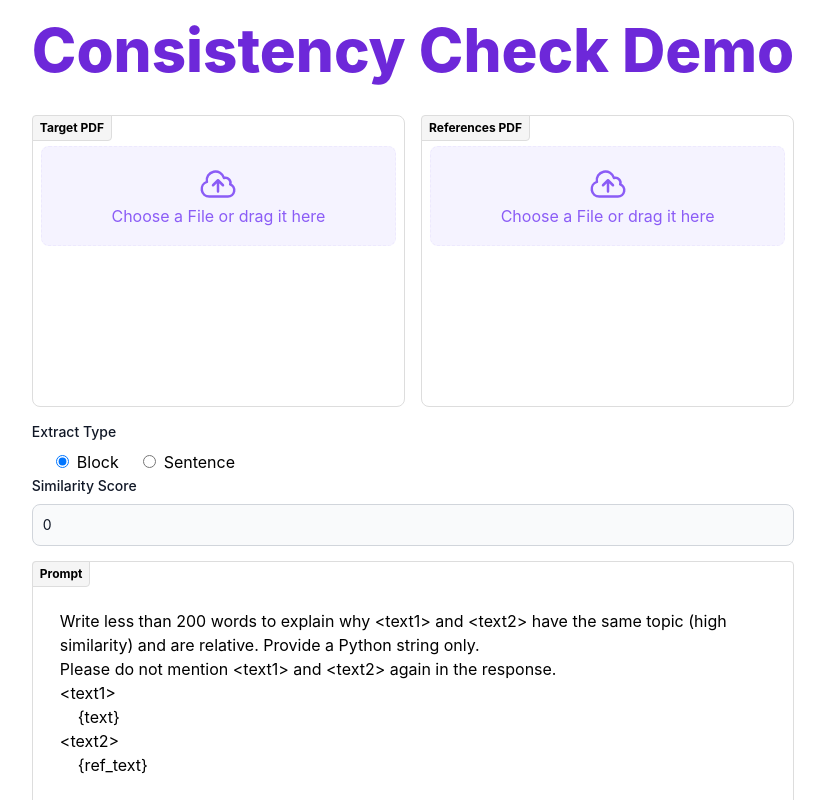
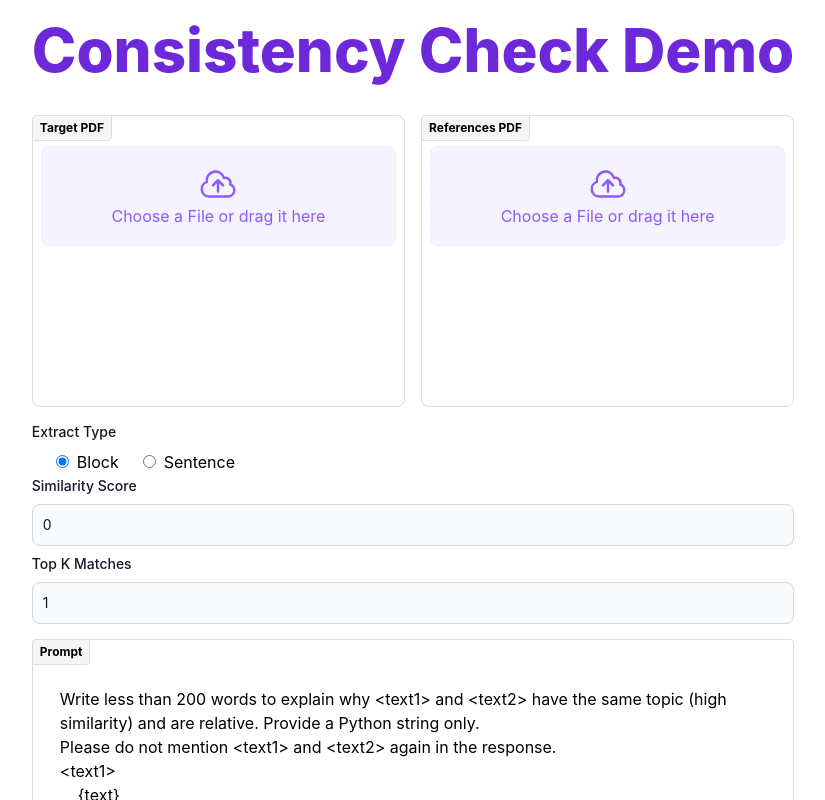
Before and after one commit to vikoi-trongtd/pdf_note, a React (Create React App) app: page / in a window 1280 px wide. Shown: the top 800 px of the page, without its empty margins (227-1052 px from the left). Built offline with nearby package versions, Linux system fonts and the light colour scheme.

Commit message:
feat: add top K input

```diff
--- a/src/Home.tsx
+++ b/src/Home.tsx
@@ -26,6 +26,7 @@ export default function Home() {
   const targetPdfFile = useRef<File | undefined>();
   const refPdfFiles = useRef<File[] | undefined>(); // References Pdf file
   const [sScore, setSScore] = useState<number>(0);
+  const [topKMaches, setTopKMaches] = useState<number>(1);
   const [extractType, setExtractType] = useState<ExtractType>('extract_type_block');
 
   const [promptText, setPromptText] = useState(DEFAULT_PROMPT);
@@ -48,16 +49,35 @@ export default function Home() {
     refPdfFiles.current = files;
   }
 
+  const onTopKMachesChanges = (e: React.ChangeEvent<HTMLInputElement>)=>{
+    let newTopK = parseInt(e.target.value);
+    let minTopK = parseInt(e.target.min);
+    let maxTopK = parseInt(e.target.max);
+    if (isNaN(newTopK)) {
+      newTopK = minTopK;
+    }
+    if (newTopK < minTopK) {
+      newTopK = minTopK;
+    }
+    if (newTopK > maxTopK){
+      newTopK = maxTopK;
+    }
+
+    setTopKMaches(newTopK);
+  }
+
   const onSScoreChange = (e: React.ChangeEvent<HTMLInputElement>) => {
     let newSScore = parseFloat(e.target.value);
+    let minSScore = parseFloat(e.target.min);
+    let maxSScore = parseFloat(e.target.max);
     if (isNaN(newSScore)) {
-      newSScore = 0;
+      newSScore = minSScore;
     }
-    if (newSScore > 0.9) {
-      newSScore = 0.9;
+    if (newSScore < minSScore) {
+      newSScore = minSScore;
     }
-    if (newSScore < 0) {
-      newSScore = 0;
+    if (newSScore > maxSScore) {
+      newSScore = maxSScore;
     }
 
     setSScore(newSScore);
@@ -94,6 +114,7 @@ export default function Home() {
     var formdata = new FormData();
     formdata.append('extract_type', extractType === "extract_type_block" ? 'block' : 'sentence');
     formdata.append('similarity_score', sScore.toString());
+    formdata.append('top_k', topKMaches.toString());
     formdata.append('prompt', promptText);
     formdata.append('target_file', targetPdfFile.current as Blob, targetPdfFile.current?.name);
     refPdfFiles.current?.forEach((file) => {
@@ -143,7 +164,7 @@ export default function Home() {
             className=""
             groupLabel="References PDF" updateData={updateRefPdf} isMultiple={true} id="references-pdf" />
         </div>
-
+        {/* inputs */}
         <div className="flex flex-col">
           <label htmlFor="similarity_score" className="block mb-2 text-sm font-medium text-gray-900 dark:text-white">
             Extract Type
@@ -184,11 +205,16 @@ export default function Home() {
 
           <div>
             <label htmlFor="similarity_score" className="block mb-2 text-sm font-medium text-gray-900 dark:text-white">Similarity Score</label>
-            <input type="number" step={0.1} max={0.9} value={sScore} onChange={onSScoreChange}
+            <input type="number" step={0.1} max={0.9} min={0} value={sScore} onChange={onSScoreChange}
               name="similarity_score" id="similarity_score" className="bg-gray-50 border border-gray-300 text-gray-900 text-sm rounded-lg focus:ring-blue-500 focus:border-blue-500 block w-full p-2.5 dark:bg-gray-700 dark:border-gray-600 dark:placeholder-gray-400 dark:text-white dark:focus:ring-blue-500 dark:focus:border-blue-500" />
           </div>
+
+          <div>
+            <label htmlFor="topk-matches" className="block my-2 text-sm font-medium text-gray-900 dark:text-white">Top K Matches</label>
+            <input type="number" step={1} max={10} min={1} value={topKMaches} onChange={onTopKMachesChanges}
+              name="topk-matches" id="topk-matches" className="bg-gray-50 border border-gray-300 text-gray-900 text-sm rounded-lg focus:ring-blue-500 focus:border-blue-500 block w-full p-2.5 dark:bg-gray-700 dark:border-gray-600 dark:placeholder-gray-400 dark:text-white dark:focus:ring-blue-500 dark:focus:border-blue-500" />
+          </div>
         </div>
-
         {/* Prompt text */}
         <div className='group-label flex flex-col'
           data-content='Prompt'
--- a/src/Viewer.tsx
+++ b/src/Viewer.tsx
@@ -237,7 +237,7 @@
 
 
 import React, { useState, useEffect, useRef } from "react";
-import { useLocation } from "react-router-dom";
+import { Link, useLocation } from "react-router-dom";
 import {
   PdfLoader,
   PdfHighlighter,
@@ -350,7 +350,15 @@ const Viewer: React.FC = () => {
   };
 
   return (
-    <div className="App" style={{ display: "flex", height: "100vh" }}>
+    <div className="App flex h-[95vh]">
+      <div className="flex">
+        <Link to={'/'}>
+          <svg xmlns="http://www.w3.org/2000/svg" fill="none" viewBox="0 0 24 24" strokeWidth={1.5} stroke="currentColor" className="w-6 h-6">
+            <path strokeLinecap="round" strokeLinejoin="round" d="m2.25 12 8.954-8.955c.44-.439 1.152-.439 1.591 0L21.75 12M4.5 9.75v10.125c0 .621.504 1.125 1.125 1.125H9.75v-4.875c0-.621.504-1.125 1.125-1.125h2.25c.621 0 1.125.504 1.125 1.125V21h4.125c.621 0 1.125-.504 1.125-1.125V9.75M8.25 21h8.25" />
+          </svg>
+        </Link>
+      </div>
+
       <Sidebar
         highlights={highlights}
         resetHighlights={resetHighlights}
```
